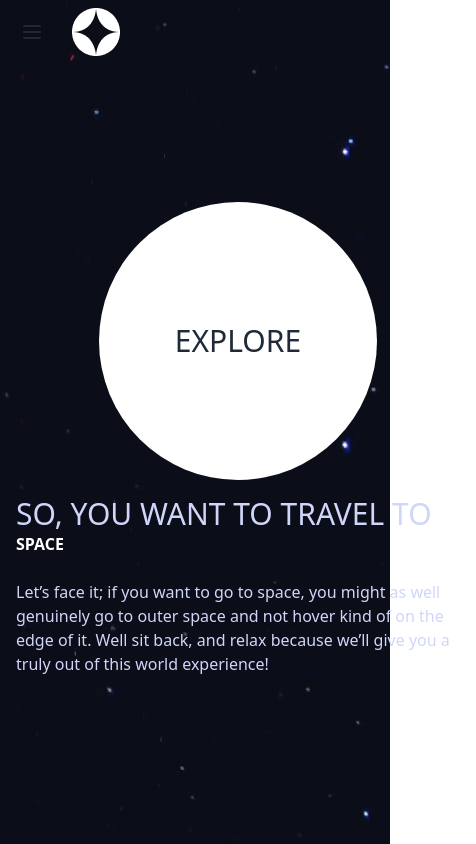
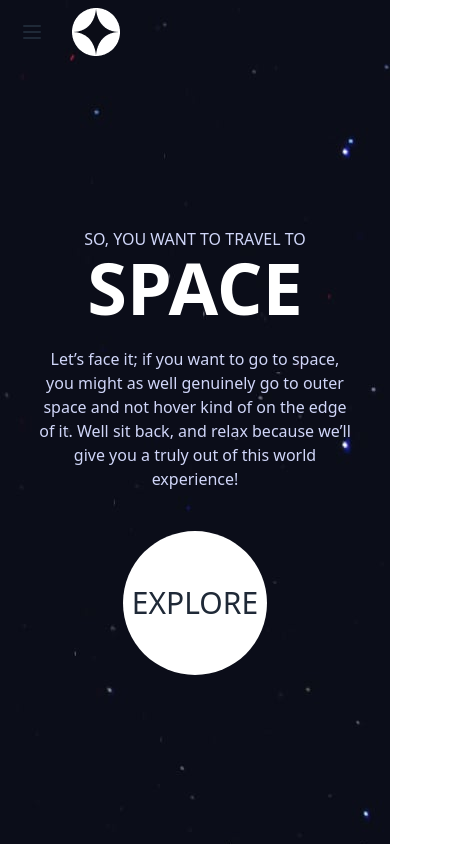
Before and after one commit to Nazmul-Hasan-Shadin/Explore-Earth, a React (Vite) app: page / in a window 390 px wide. Shown: the whole page, 476 px wide, since content can reach past the window. Built offline with nearby package versions, Linux system fonts and the light colour scheme.

Commit message:
home page made responsive

```diff
--- a/src/Banner/Banner.jsx
+++ b/src/Banner/Banner.jsx
@@ -3,14 +3,14 @@
 const Banner = () => {
     return (
         <div className="hero   " style={{height:'calc(100vh - 70px)'}} >
-        <div className="hero-content flex-col lg:flex-row-reverse">
-      <div className=" w-[278px] h-[278px] flex items-center justify-center rounded-full bg-white lg:ml-[391px] ">
+        <div className="hero-content flex-col-reverse  lg:flex-row-reverse p-0 lg:p4">
+      <div className="flex items-center  w-36 h-36 lg:w-[278px] lg:h-[278px] justify-center rounded-full bg-white lg:ml-[391px] ">
        <h2 className="text-3xl text-center">EXPLORE</h2>
     </div>
-          <div className="w-[444px] ">
-            <h3 className="text-3xl text-[#D0D6F9]"> SO, YOU WANT TO TRAVEL TO</h3>
-            <h1 className="lg:text-[150px] font-bold text-white">SPACE</h1>
-            <p className="py-6 lg:text- text-[#D0D6F9]">
+          <div className="lg:w-[444px] text-center ">
+            <h3 className="lg:text-3xl text-[#D0D6F9]"> SO, YOU WANT TO TRAVEL TO</h3>
+            <h1 className="   font-bold text-white text-7xl lg:text-[150px]">SPACE</h1>
+            <p className="py-6  text-[#D0D6F9]  w-80  lg:w-full">
             Let’s face it; if you want to go to space, you might as well genuinely go to outer space and not hover kind of on the edge of it. Well sit back, and relax because we’ll give you a truly out of this world experience!
                 </p>
 
--- a/src/Layout/Root.jsx
+++ b/src/Layout/Root.jsx
@@ -6,7 +6,7 @@ import backgroundImgae from '../assets/home/background-home-desktop.jpg'
 const Root = () => {
 
     return (
-       <div className='relative'  style={{ backgroundImage: `url(${backgroundImgae })`,height:'100vh' }}>
+       <div className='relative min-h-screen '   style={{ backgroundImage: `url(${backgroundImgae })`,backgroundRepeat:'none'}}>
        <Navbar></Navbar>
        </div>
     );
--- a/src/Shared/Navbar/Navbar.jsx
+++ b/src/Shared/Navbar/Navbar.jsx
@@ -40,8 +40,7 @@ const Navbar = () => {
 <label htmlFor="my-drawer-3" aria-label="close sidebar" className="drawer-overlay"></label>
 <ul className="menu p-4 w-80 min-h-full bg-base-200">
 {/* Sidebar content here */}
-<li><a>Sidebar Item 1</a></li>
-<li><a>Sidebar Item 2</a></li>
+ {links}
 </ul>
 </div>
 </div>
```
